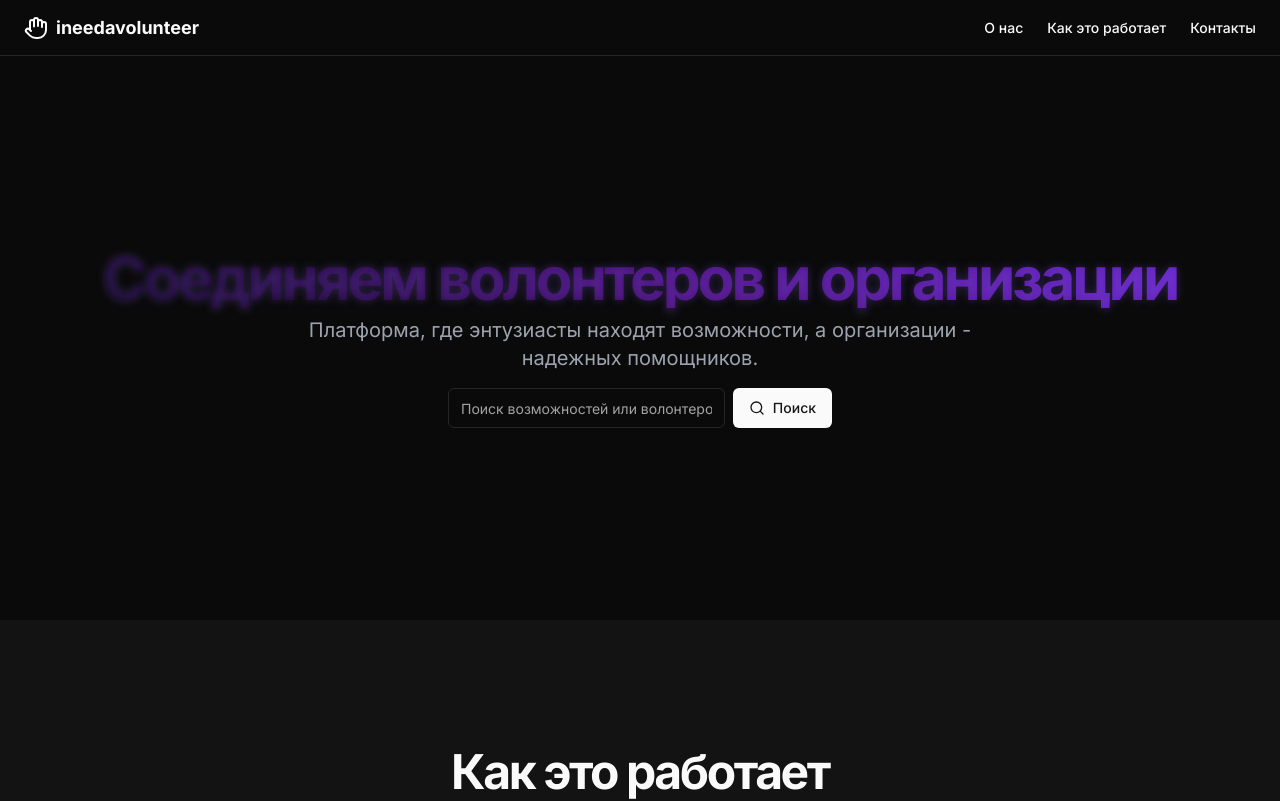
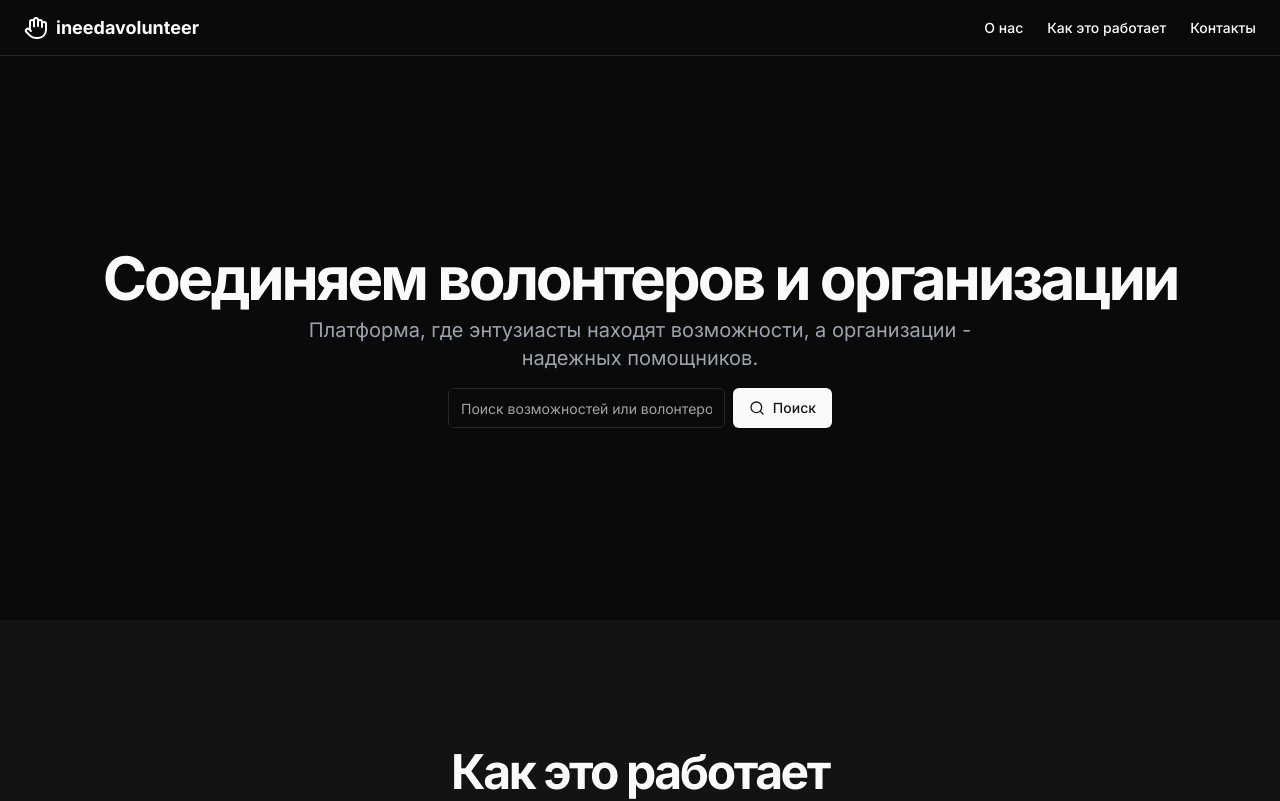
Before and after one commit to manyports/oneported, a Next.js app: page / in a window 1280 px wide. Shown: the top 801 px of the page. Built offline with nearby package versions, Linux system fonts and the light colour scheme.

Commit message:
Refactor page component to use consistent class name for text styling

```diff
--- a/src/app/page.tsx
+++ b/src/app/page.tsx
@@ -75,8 +75,7 @@
           <div className="flex flex-col items-center space-y-4 text-center">
             <div className="space-y-2">
             <h1
-              className="text-3xl font-bold tracking-tighter sm:text-4xl md:text-5xl lg:text-6xl/none improved-gradient-text"
-              data-text="Соединяем волонтеров и организации"
+              className="text-3xl font-bold tracking-tighter sm:text-4xl md:text-5xl lg:text-6xl/none text"
             >
               Соединяем волонтеров и организации
             </h1>
```
